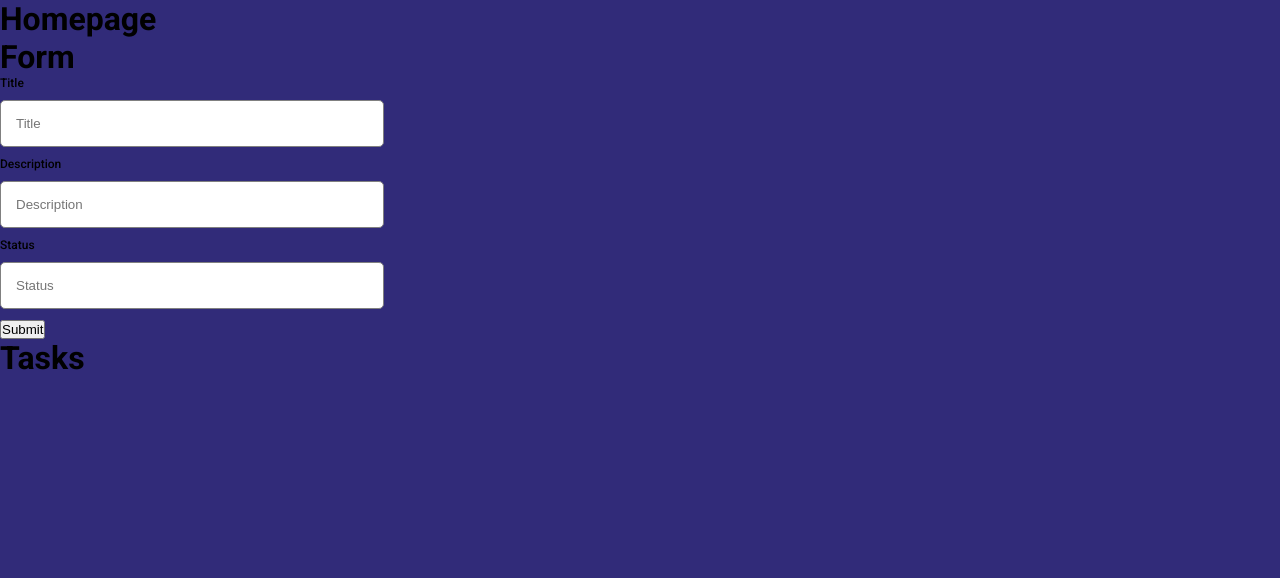
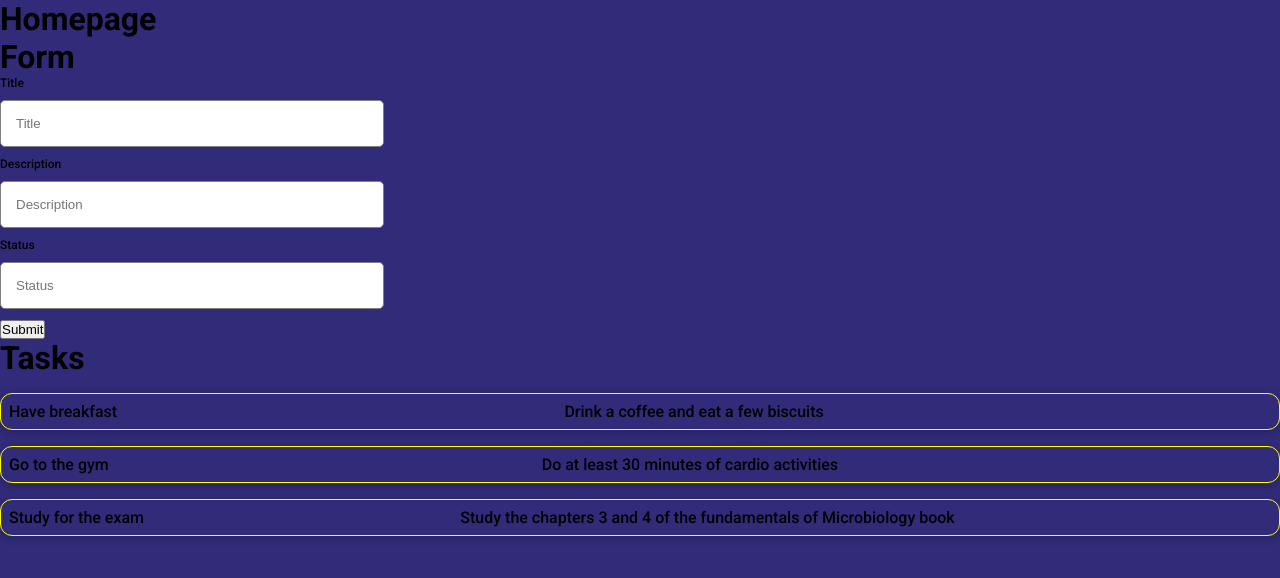
Before and after one commit to Manish2005/tasko-app, a React (Vite) app: page / in a window 1280 px wide. Shown: the top 578 px of the page. Built offline with nearby package versions, Linux system fonts and the light colour scheme; data requests are answered from the project's data file.

Commit message:
add mapping on task items

```diff
--- a/src/components/Homepage/Homepage.jsx
+++ b/src/components/Homepage/Homepage.jsx
@@ -3,15 +3,19 @@ import TaskForm from "../TaskForm/TaskForm";
 import Tasks from "../Tasks/Tasks";
 
 export default function Homepage() {
-  const { data, isPending, error } = useFetch("http://localhost:3000/tasks", {
+  const {
+    data: tasks,
+    isPending,
+    error,
+  } = useFetch("http://localhost:3000/tasks", {
     type: "GET",
   });
-  console.log("data", data);
+
   return (
     <>
       <h1>Homepage</h1>
       <TaskForm />
-      <Tasks />
+      <Tasks tasks={tasks} />
     </>
   );
 }
--- a/src/components/Task/Task.jsx
+++ b/src/components/Task/Task.jsx
@@ -1,11 +1,11 @@
 import "./task.css";
 
-export default function Task() {
+export default function Task({ title, description, isCompleted }) {
   return (
     <div className="task-container">
-      <h1>Task title</h1>
-      <p>Description</p>
-      <p>Status</p>
+      <p>{title}</p>
+      <p>{description}</p>
+      <p>{isCompleted}</p>
     </div>
   );
 }
--- a/src/components/Task/task.css
+++ b/src/components/Task/task.css
@@ -6,4 +6,5 @@
   padding: 0.5rem;
   margin: 1rem 0;
   border-radius: 12px;
+  border: solid 1px yellow;
 }
--- a/src/components/TaskForm/TaskForm.jsx
+++ b/src/components/TaskForm/TaskForm.jsx
@@ -16,8 +16,8 @@ export default function TaskForm() {
       placeholder: "Title",
       label: "Title",
       errorMessage:
-        "The title should be 3-30 characters long and without special characters",
-      pattern: "^[A-Za-z0-9]{3,30}$",
+        "The title should be 3-50 characters long and without special characters",
+      pattern: "^[A-Za-z0-9]{3,50}$",
       required: true,
     },
     {
--- a/src/components/Tasks/Tasks.jsx
+++ b/src/components/Tasks/Tasks.jsx
@@ -1,7 +1,18 @@
-export default function Tasks() {
+import Task from "../Task/Task";
+
+export default function Tasks({ tasks }) {
   return (
     <div>
       <h1>Tasks</h1>
+      {tasks &&
+        tasks.map((task) => (
+          <Task
+            key={task.id}
+            title={task.title}
+            description={task.description}
+            isCompleted={task.isCompleted}
+          />
+        ))}
     </div>
   );
 }
--- a/src/hooks/useFetch.jsx
+++ b/src/hooks/useFetch.jsx
@@ -26,7 +26,7 @@ export const useFetch = (url, _options) => {
         setError(null);
       } catch (err) {
         if (err.name === "AbortError") {
-          console.error("The request was aborted");
+          throw new Error(err);
         } else {
           setIsLoading(false);
           setError("Could not fetch the data");
```
